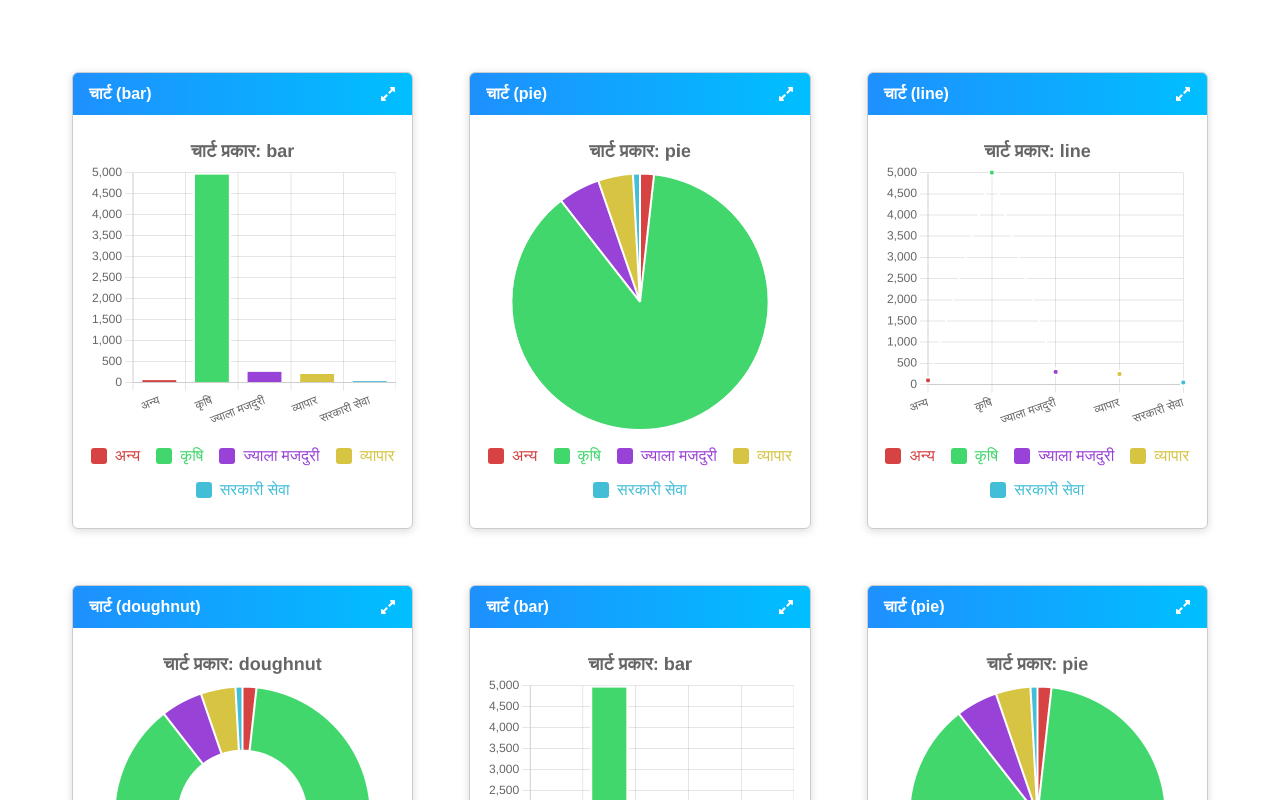
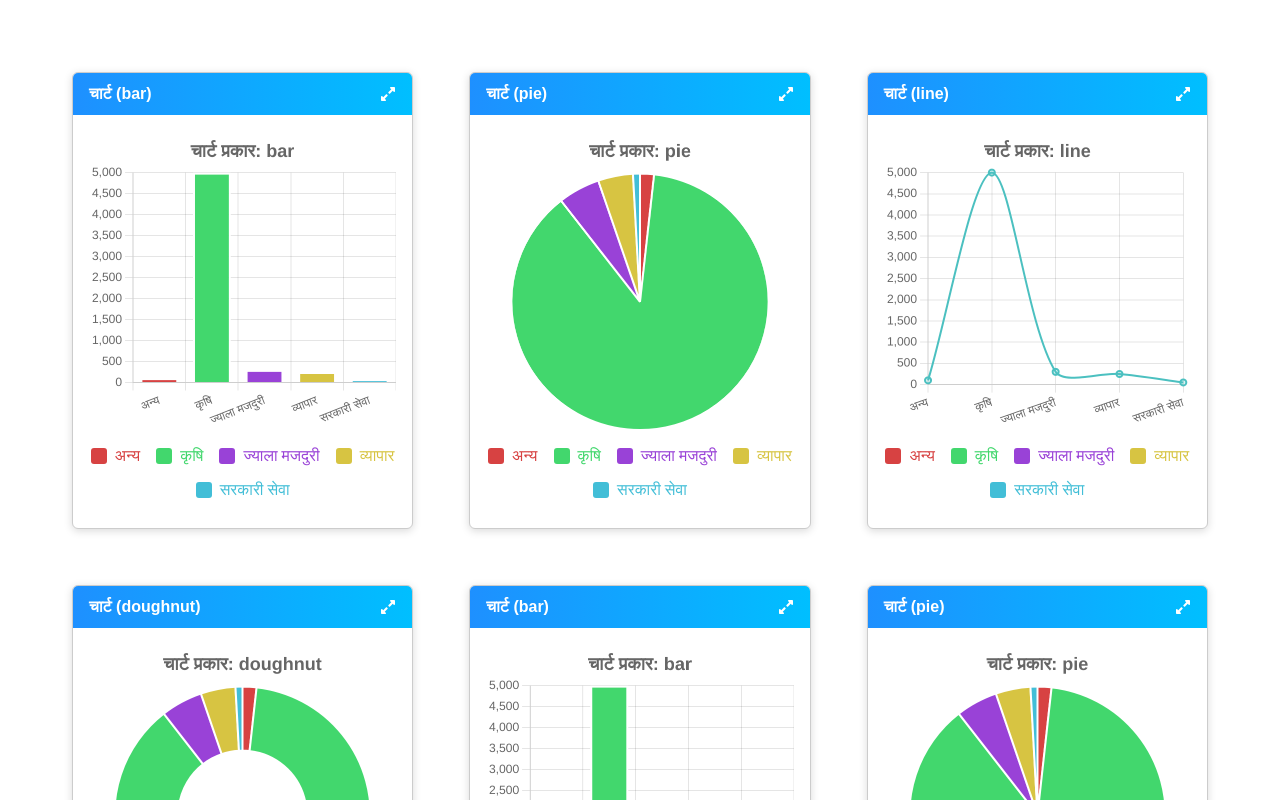
Before and after one commit to Normi333/Chart-React, a React (Vite) app: page / in a window 1280 px wide. Shown: the top 800 px of the page. Built offline with nearby package versions, Linux system fonts and the light colour scheme.

Commit message:
fixed Line issues

```diff
--- a/src/components/GenericChartPreview.jsx
+++ b/src/components/GenericChartPreview.jsx
@@ -79,9 +79,12 @@ const GenericChartPreview = ({
       {
         label: chartLabel,
         data: values.map((v, i) => (hiddenItems[i] ? null : v)),
-        backgroundColor: colors,
-        borderColor: "#fff",
+        backgroundColor: type === "line" ? "rgba(75,192,192,0.2)" : colors,
+        borderColor: type === "line" ? "rgba(75,192,192,1)" : "#fff",
         borderWidth: 2,
+        fill: false,
+        tension: 0.3,
+        pointBackgroundcolor: type === "line" ? colors : undefined,
       },
     ],
   };
```
